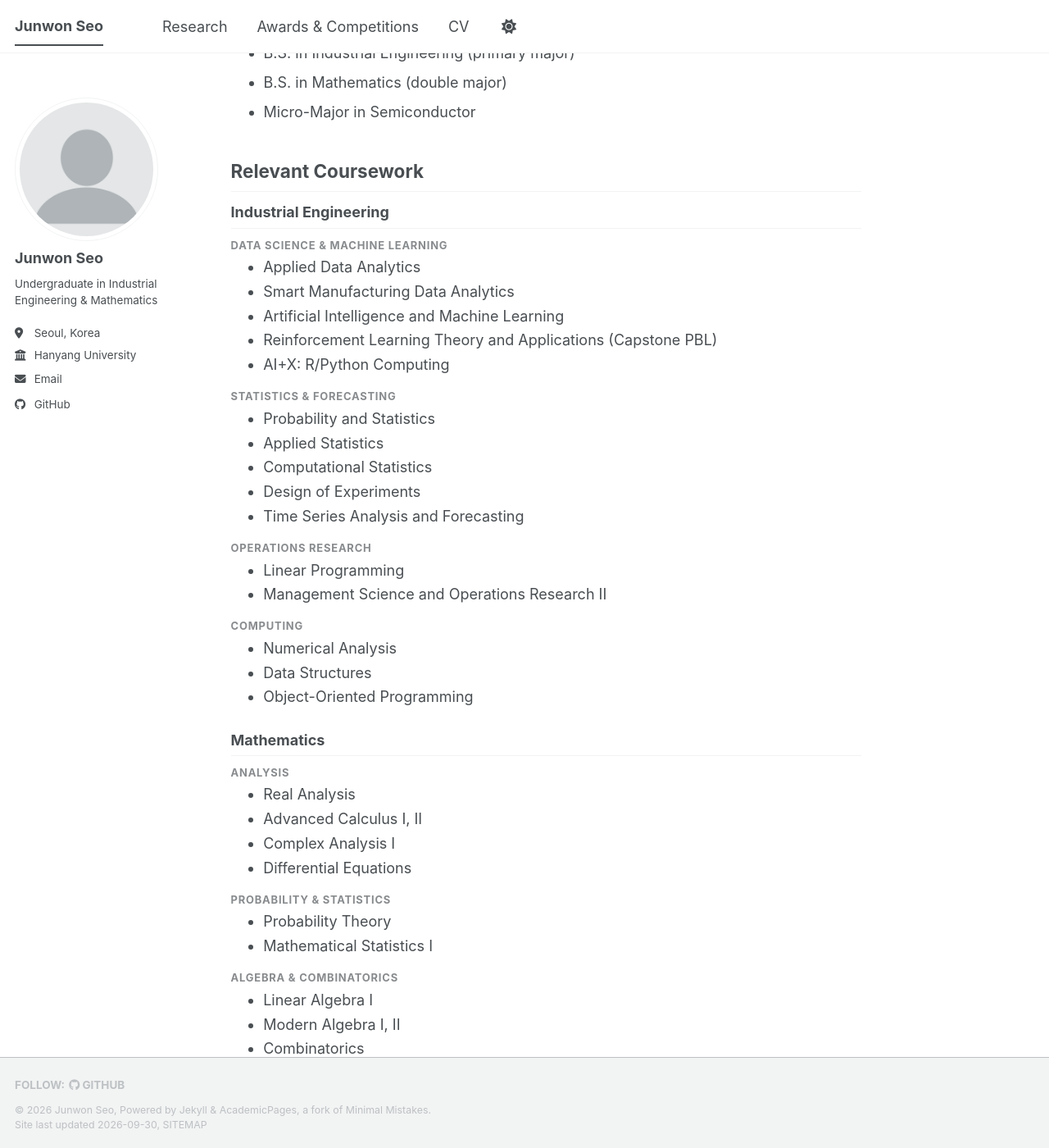
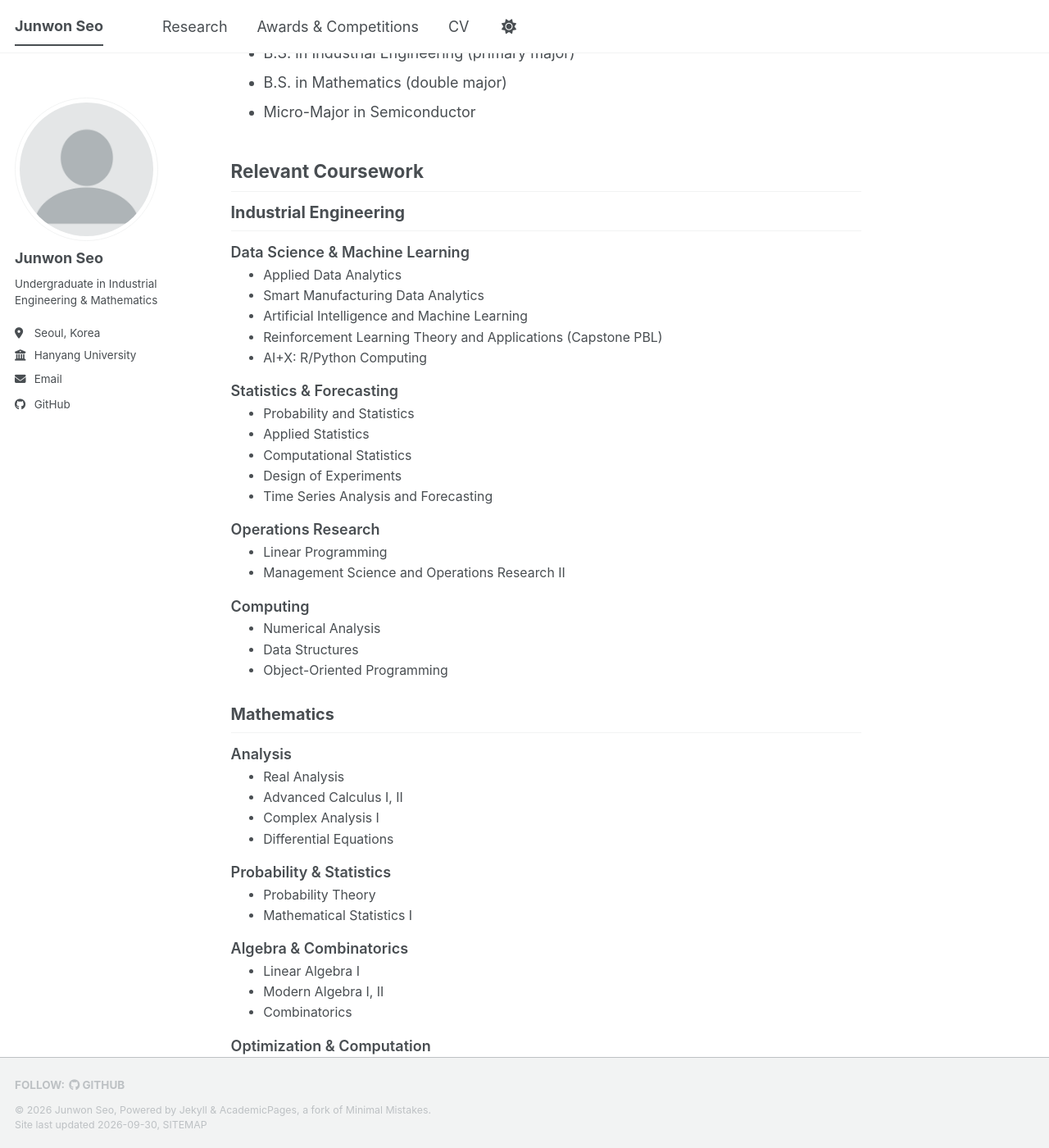
Before and after one commit to galashow3/galashow3.github.io, a Jekyll site: the page built from _pages/about.md, in a window 1280 px wide and 1400 px high, scrolled down 640 px. Shown: the whole window at 82% size. Built offline with Jekyll 4.4.1, drawn with Linux system fonts in a browser that asks for light colours; a style sheet for code colours, icons or effects is not loaded.

Commit message:
Coursework: field names larger than course names (major > field > course)
Co-Authored-By: Claude Opus 5.5 <noreply@anthropic.com>
Claude-Session: https://claude.ai/code/session_01R7HUdYsjbuw5W7w4jBmyH5

```diff
--- a/assets/css/main.scss
+++ b/assets/css/main.scss
@@ -37,30 +37,30 @@
     "layout/sidebar",
     "layout/json_cv"
 ;
-/* Relevant coursework on the About page: field label, then an indented bullet list */
+/* Relevant coursework on the About page.
+   Hierarchy: major (largest, bold, underlined) > field (medium, semibold) > courses (smallest, indented bullets) */
 .coursework { margin: 0.4em 0 1.8em; }
 .coursework .cw-major {
+  font-size: 1.1em;
   font-weight: 700;
   margin: 1.4em 0 0.6em;
   padding-bottom: 0.3em;
   border-bottom: 1px solid var(--global-border-color);
 }
 .coursework .cw-major:first-child { margin-top: 0.4em; }
-.coursework .cw-row { margin: 0 0 0.9em 0; }
+.coursework .cw-row { margin: 0 0 0.8em 0; }
 .coursework .cw-field {
-  font-size: 0.72em;
-  font-weight: 700;
-  letter-spacing: 0.06em;
-  text-transform: uppercase;
-  opacity: 0.65;
-  margin-bottom: 0.25em;
+  font-size: 1em;
+  font-weight: 600;
+  margin-bottom: 0.15em;
 }
 .coursework ul.cw-courses {
+  font-size: 0.88em;
   margin: 0;
-  padding-left: 2.2em;   /* same bullet position as the Education list */
+  padding-left: 2.5em;   /* bullets line up with the Education list */
   list-style: disc;
 }
 .coursework ul.cw-courses li {
   line-height: 1.5;
-  margin: 0.15em 0;
+  margin: 0.1em 0;
 }
```
